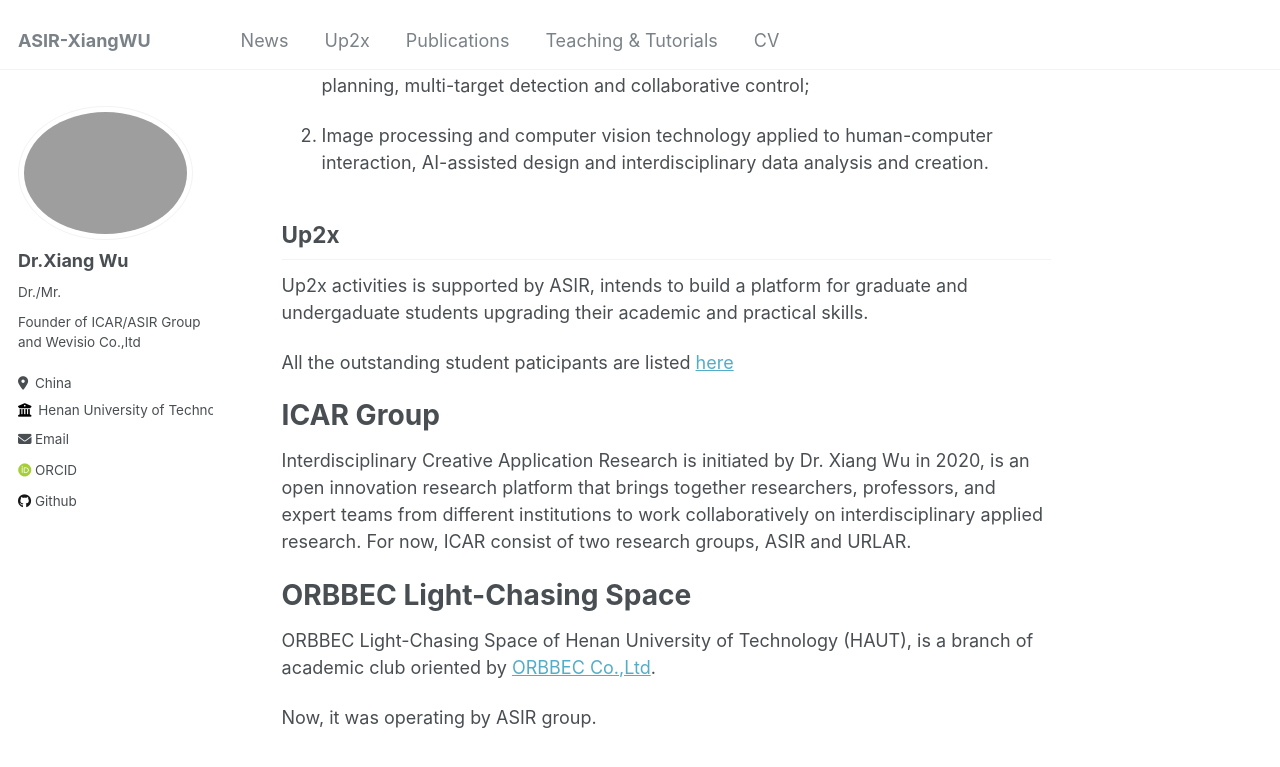
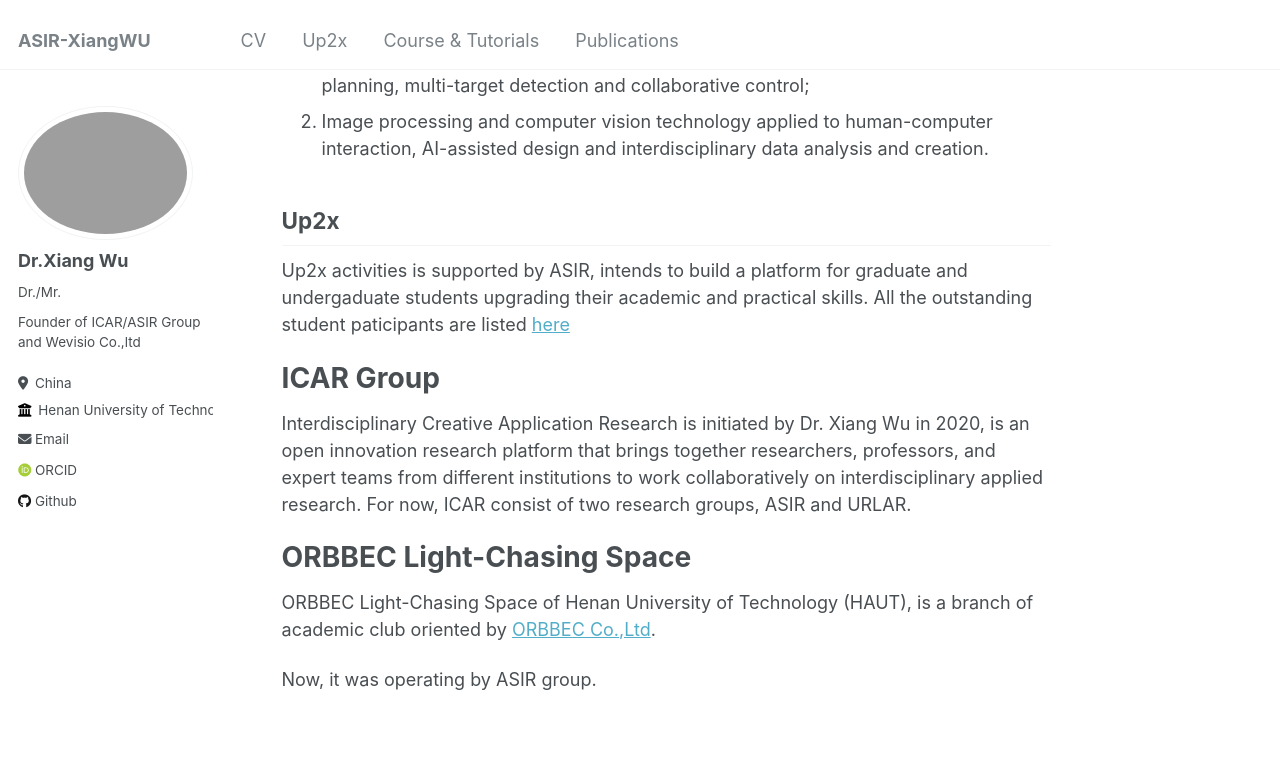
Before and after one commit to xiangwu/xiangwu.github.io, a Jekyll site: the page built from _pages/about.md, in a window 1280 px wide and 900 px high, scrolled down 829 px. Shown: the top 767 px of the window. Built offline with Jekyll 4.4.1, drawn with Linux system fonts in a browser that asks for light colours; some web fonts are replaced.

Commit message:
add up2x

```diff
--- a/_data/navigation.yml
+++ b/_data/navigation.yml
@@ -1,19 +1,27 @@
 # main links links
 main:
-  - title: "News"
-    url: /news/
+  - title: "CV"
+    url: /cv/
+
+  - title: "Up2x"
+    url: /up2x/
+
+  - title: "Course & Tutorials"
+    url: /teaching/
+
+  - title: "Publications"
+    url: /publications/
+  #- title: "News"
+  #  url: /news/
 
  # - title: "Members"
  #   url: /members/
 
-  - title: "Up2x"
-    url: /up2x/
 
-  - title: "Publications"
-    url: /publications/
 
-  - title: "Teaching & Tutorials"
-    url: /teaching/
+
+
+
 
   #- title: "Talks"
   #  url: /talks/
@@ -26,8 +34,7 @@ main:
   #- title: "Blog Posts"
   #  url: /year-archive/
 
-  - title: "CV"
-    url: /cv/
+
 
   #- title: "Guide"
   # url: /markdown/
--- a/_pages/about.md
+++ b/_pages/about.md
@@ -16,15 +16,14 @@ He had won the honor title of Zhengzhou City Science and Technology Innovation a
 In recent years, He had hosted and participated in more than 10 National Natural Science Foundation projects, Provincial Natural Science Foundation projects, Provincial Science and Technology Department Key Technology Research and Development projects, and Provincial Natural Science Projects. He has obtained more than 20 intellectual property rights, including patents for invention, utility models, and software copyrights, 10 domestic pioneering and advanced appraisal achievements, and a Science and Technology Progress Award of Henan Province. He has published more than 30 SCI/EI indexed papers.
 
 # ASIR Group
-ASIR, stands for Advanced Sensing and Interacting Research, created by Dr. Xiang Wu. It focuses on: Perceptual Application and human-computer interaction based on computer vision and robot control technology, incluces:
+ASIR, stands for Advanced Sensing and Interacting Research, created by Dr. Xiang Wu.
+It focuses on: Perceptual Application and human-computer interaction based on computer vision and robot control technology, incluces:
 
  1. Vision inspection technology for advanced manufacturing, robot control and motion planning, multi-target detection and collaborative control;
-
  2. Image processing and computer vision technology applied to human-computer interaction, AI-assisted design and interdisciplinary data analysis and creation.
 
 ## Up2x
  Up2x activities is supported by ASIR, intends to build a platform for graduate and undergaduate students upgrading their academic and practical skills.
-
  All the outstanding student paticipants are listed [here](url:/members/)
 
 
```
Also changed, not shown: _pages/cv.md (+1 -1 lines), _pages/up2x.md (added, +20 -0 lines).
